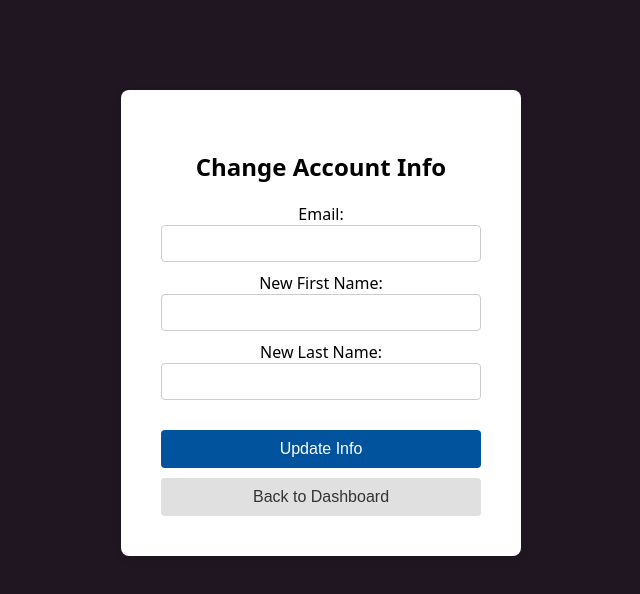
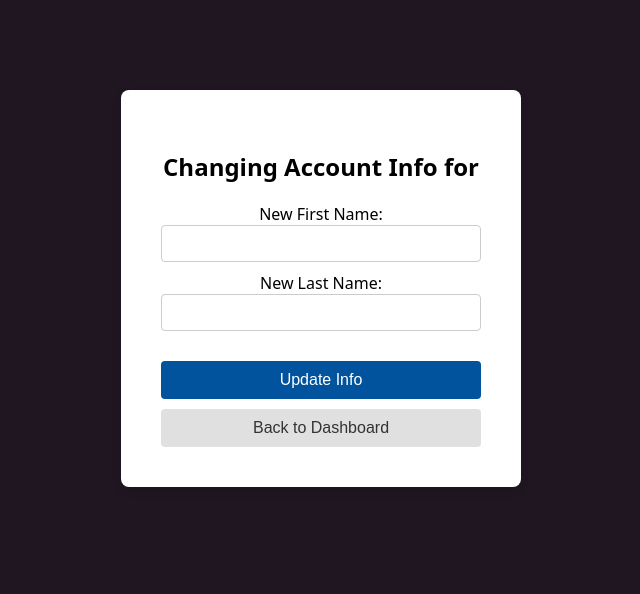
Before and after one commit to nasreenarif/cs418518-f24, a React (Vite) app in the folder Project/client/: page /change-info in a window 1280 px wide. Shown: the top 594 px of the page, without its empty margins (319-959 px from the left). Built offline with nearby package versions, Linux system fonts and the light colour scheme.

Commit message:
commit update

```diff
--- a/Project/client/src/components/changeInfo.jsx
+++ b/Project/client/src/components/changeInfo.jsx
@@ -2,12 +2,13 @@ import React, { useState } from 'react';
 import { useNavigate } from 'react-router-dom';
 
 export default function ChangeInfo() {
-    const [email, setEmail] = useState(''); // New email input field
-    const [firstName, setFirstName] = useState('');
-    const [lastName, setLastName] = useState('');
+    const [First_Name, setFirstName] = useState('');
+    const [Last_Name, setLastName] = useState('');
     const [message, setMessage] = useState('');
     const [error, setError] = useState('');
     const navigate = useNavigate();
+
+    const email = JSON.parse(localStorage.getItem('storedEmail'));  //locally stored email
 
     const handleChangeInfo = async (event) => {
         event.preventDefault();
@@ -15,26 +16,28 @@ export default function ChangeInfo() {
         setError('');
 
         try {
+            console.log("first name, last name", First_Name + Last_Name);
             const response = await fetch('http://localhost:8080/user/change-info', {
-                method: 'PUT',
+                method: 'POST',
                 headers: {
                     'Content-Type': 'application/json',
                 },
                 body: JSON.stringify({
-                    email, // Email entered by the user
-                    firstName,
-                    lastName,
+                    email: email, //locally stored email
+                    firstName: First_Name,
+                    lastName: Last_Name,
                 }),
             });
+            console.log("Email used for change:", email);
 
             if (!response.ok) {
                 throw new Error('Failed to update user information');
             }
 
-            const result = await response.json();
+            /* const result = await response.json(); */
             setMessage('Information updated successfully!');
             setTimeout(() => {
-                navigate('/dashboard'); // Redirect to dashboard or profile page after success
+                navigate('/dashboard'); // Redirect to dashboard or after 2s
             }, 2000);
         } catch (error) {
             setError('Failed to update your information. Please try again.');
@@ -43,26 +46,14 @@ export default function ChangeInfo() {
 
     return (
         <div style={styles.container}>
-            <h2 style={styles.heading}>Change Account Info</h2>
+            <h2 style={styles.heading}>Changing Account Info for</h2>
             <form onSubmit={handleChangeInfo} style={styles.form}>
-                <div>
-                    <label htmlFor="email">Email:</label>
-                    <input
-                        type="email"
-                        id="email"
-                        value={email}
-                        onChange={(e) => setEmail(e.target.value)}
-                        required
-                        style={styles.input}
-                    />
-                </div>
-
                 <div>
                     <label htmlFor="firstName">New First Name:</label>
                     <input
                         type="text"
                         id="firstName"
-                        value={firstName}
+                        value={First_Name}
                         onChange={(e) => setFirstName(e.target.value)}
                         required
                         style={styles.input}
@@ -74,7 +65,7 @@ export default function ChangeInfo() {
                     <input
                         type="text"
                         id="lastName"
-                        value={lastName}
+                        value={Last_Name}    //actual database attribute name
                         onChange={(e) => setLastName(e.target.value)}
                         required
                         style={styles.input}
--- a/Project/client/src/components/createAccount.jsx
+++ b/Project/client/src/components/createAccount.jsx
@@ -70,7 +70,7 @@ export default function CreateAccount() {
                     <input
                         type="text"
                         id="lastName"
-                        value={Last_Name}
+                        value={Last_Name}   //actual database attribute name
                         onChange={(e) => setLastName(e.target.value)}
                         required
                         style={styles.input}
```
Also changed, not shown: 2 other files (tests, documents, lock files or other folders).
